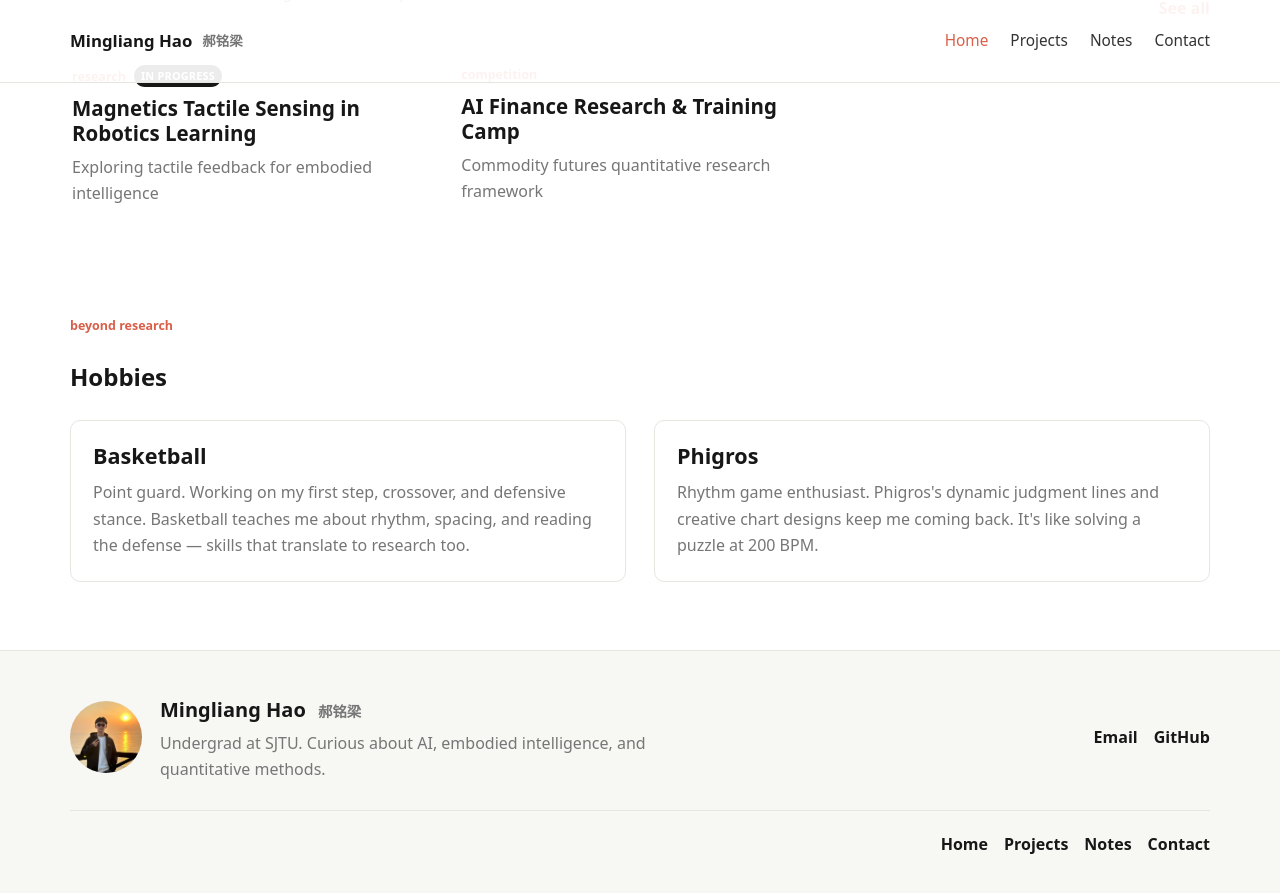
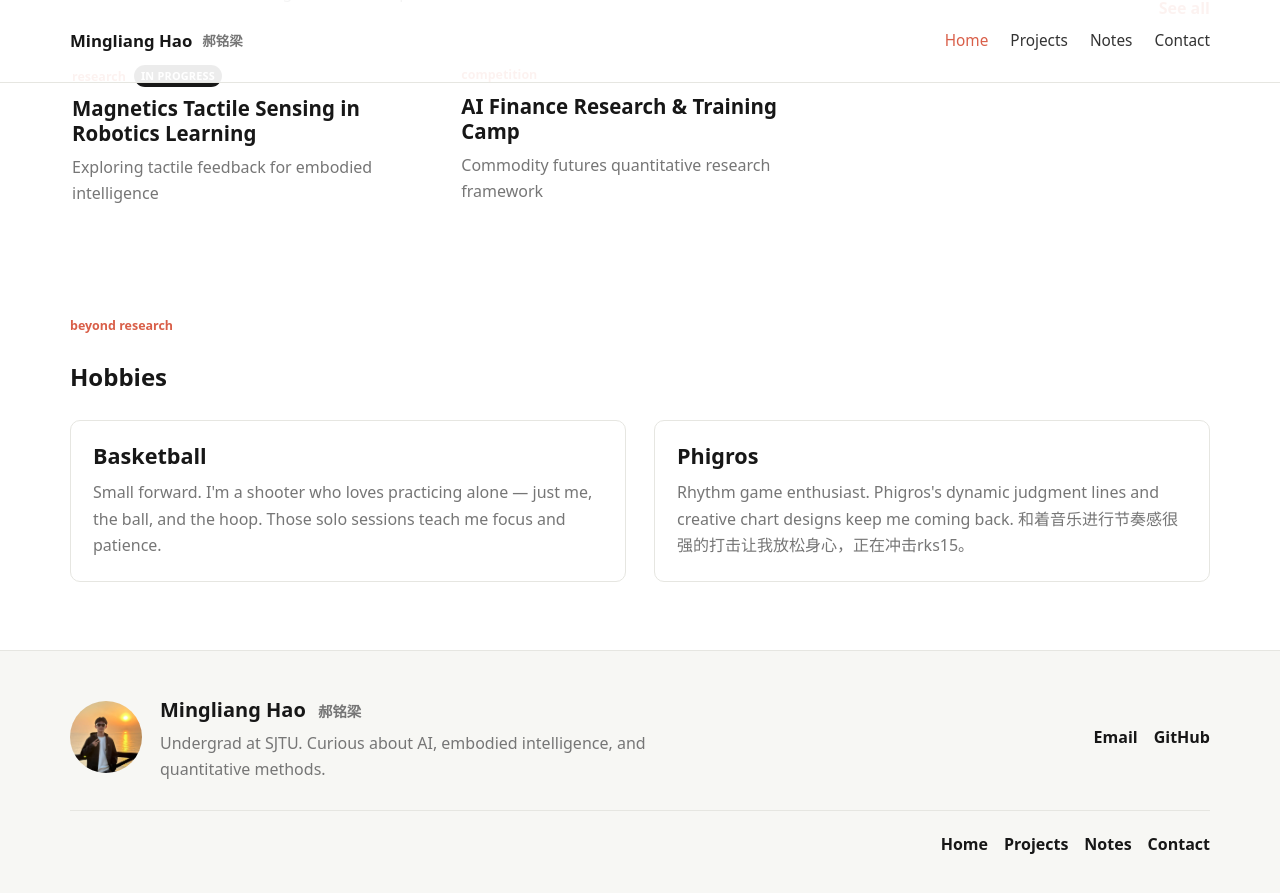
Before and after one commit to AntiElixir/AntiElixir.github.io, a Jekyll site: the page built from index.md, in a window 1280 px wide and 900 px high, scrolled down 1309 px. Shown: the top 893 px of the window. Built offline with Jekyll 4.4.1, drawn with Linux system fonts in a browser that asks for light colours.

Commit message:
Update basketball and Phigros hobby descriptions

```diff
--- a/index.md
+++ b/index.md
@@ -81,11 +81,11 @@ description: "Mingliang Hao (郝铭梁) is an undergraduate student at Shanghai
     <div class="hobbies-grid">
       <div class="hobby-card">
         <h3>Basketball</h3>
-        <p>Point guard. Working on my first step, crossover, and defensive stance. Basketball teaches me about rhythm, spacing, and reading the defense — skills that translate to research too.</p>
+        <p>Small forward. I'm a shooter who loves practicing alone — just me, the ball, and the hoop. Those solo sessions teach me focus and patience.</p>
       </div>
       <div class="hobby-card">
         <h3>Phigros</h3>
-        <p>Rhythm game enthusiast. Phigros's dynamic judgment lines and creative chart designs keep me coming back. It's like solving a puzzle at 200 BPM.</p>
+        <p>Rhythm game enthusiast. Phigros's dynamic judgment lines and creative chart designs keep me coming back. 和着音乐进行节奏感很强的打击让我放松身心，正在冲击rks15。</p>
       </div>
     </div>
   </div>
```
